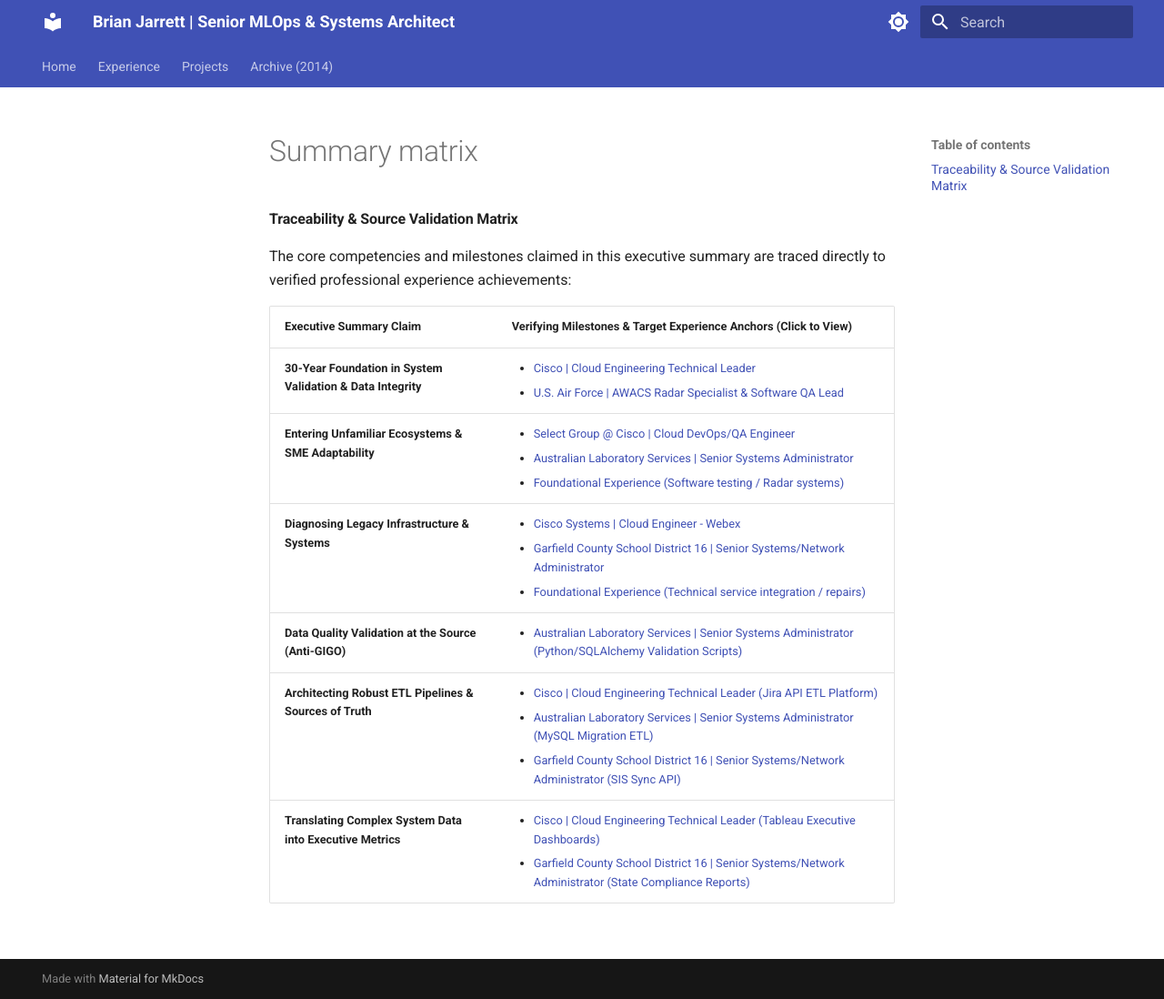
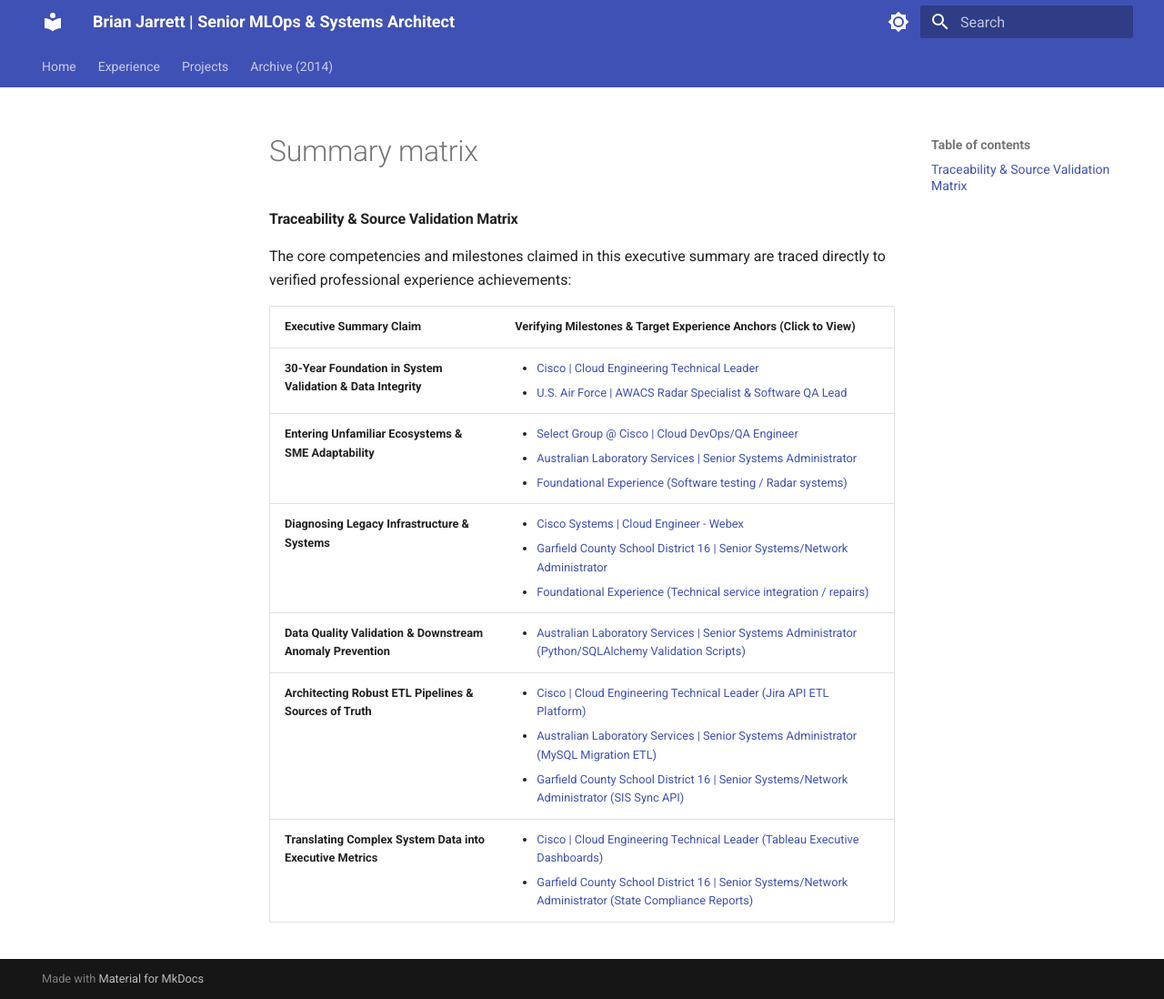
Before and after one commit to celttechie/celttechie.github.io, an MkDocs documentation site: the page built from docs/sections/summary_matrix.md, in a window 1280 px wide and 1098 px high. Shown: the whole window at 91% size. Built offline with MkDocs 1.6.1 and Material for MkDocs 9.7.7, drawn with Linux system fonts in a browser that asks for light colours.

Commit message:
Replace GIGO / Anti-GIGO terminology with ETL Pipeline & Data Validation and downstream anomaly prevention

```diff
--- a/docs/sections/summary_matrix.md
+++ b/docs/sections/summary_matrix.md
@@ -6,6 +6,6 @@
 | **30-Year Foundation in System Validation & Data Integrity** | <ul><li>[Cisco \| Cloud Engineering Technical Leader](#cisco-cloud-engineering-technical-leader)</li><li>[U.S. Air Force \| AWACS Radar Specialist & Software QA Lead](#foundational-experience-1991-2002)</li></ul> |
 | **Entering Unfamiliar Ecosystems & SME Adaptability** | <ul><li>[Select Group @ Cisco \| Cloud DevOps/QA Engineer](#select-group-cisco-cloud-devopsqa-engineer-contract)</li><li>[Australian Laboratory Services \| Senior Systems Administrator](#australian-laboratory-services-senior-systems-administrator)</li><li>[Foundational Experience (Software testing / Radar systems)](#foundational-experience-1991-2002) |
 | **Diagnosing Legacy Infrastructure & Systems** | <ul><li>[Cisco Systems \| Cloud Engineer - Webex](#cisco-systems-cloud-engineer-webex)</li><li>[Garfield County School District 16 \| Senior Systems/Network Administrator](#garfield-county-school-district-16-senior-systemsnetwork-administrator)</li><li>[Foundational Experience (Technical service integration / repairs)](#foundational-experience-1991-2002) |
-| **Data Quality Validation at the Source (Anti-GIGO)** | <ul><li>[Australian Laboratory Services \| Senior Systems Administrator (Python/SQLAlchemy Validation Scripts)](#australian-laboratory-services-senior-systems-administrator)</li></ul> |
+| **Data Quality Validation & Downstream Anomaly Prevention** | <ul><li>[Australian Laboratory Services \| Senior Systems Administrator (Python/SQLAlchemy Validation Scripts)](#australian-laboratory-services-senior-systems-administrator)</li></ul> |
 | **Architecting Robust ETL Pipelines & Sources of Truth** | <ul><li>[Cisco \| Cloud Engineering Technical Leader (Jira API ETL Platform)](#cisco-cloud-engineering-technical-leader)</li><li>[Australian Laboratory Services \| Senior Systems Administrator (MySQL Migration ETL)](#australian-laboratory-services-senior-systems-administrator)</li><li>[Garfield County School District 16 \| Senior Systems/Network Administrator (SIS Sync API)](#garfield-county-school-district-16-senior-systemsnetwork-administrator)</li></ul> |
 | **Translating Complex System Data into Executive Metrics** | <ul><li>[Cisco \| Cloud Engineering Technical Leader (Tableau Executive Dashboards)](#cisco-cloud-engineering-technical-leader)</li><li>[Garfield County School District 16 \| Senior Systems/Network Administrator (State Compliance Reports)](#garfield-county-school-district-16-senior-systemsnetwork-administrator)</li></ul> |
```
Also changed, not shown: docs/sections/skills.md (+1 -1 lines), docs/sections/skills_grid.md (+1 -1 lines), docs/sections/summary_executive.md (+1 -1 lines), 3 other files.
